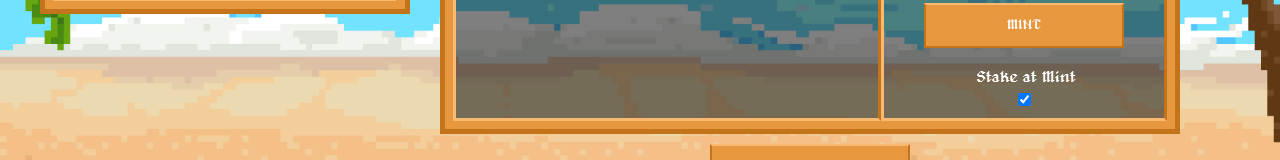
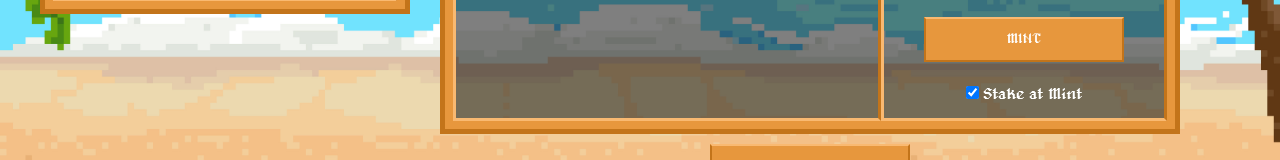
Before and after one commit to josephp126/piratehunternft-frontend, a React (Create React App) app: page / in a window 1280 px wide. Shown: the part 731-891 px from the top of the page. Built offline with nearby package versions, Linux system fonts and the light colour scheme.

Commit message:
loading bar added

```diff
--- a/src/components/Description.js
+++ b/src/components/Description.js
@@ -65,7 +65,7 @@ const Description = () => {
                                 </div> */}
 
                                 <div className="bar">
-                                    <div style={{height: "100%", background:"red", width:"12%", position: "absolute"}}></div>
+                                    <div style={{height: "100%", background:"red", width:"10%", position: "absolute"}}></div>
                                     <div>Gen 0</div>
                                     <div className="mid">20k $Booty</div>
                                     <div>40k $Booty</div>
@@ -73,7 +73,7 @@ const Description = () => {
                                 <p>0/30,000 Minted</p>
 
                                 <button  onClick={()=>{handleMintLoading(); setTimeout(()=>{openShop()}, 3000)}} disabled>MINT</button>
-                                <label htmlFor="stake" style={{marginLeft:"5px"}}>Stake at Mint</label><input type="checkbox" name="stake"  defaultChecked/>
+                                <div><input type="checkbox" name="stake" defaultChecked/> <label htmlFor="stake" >Stake at Mint</label></div>
 
                             {/* </div> */}
                         </div>
```
